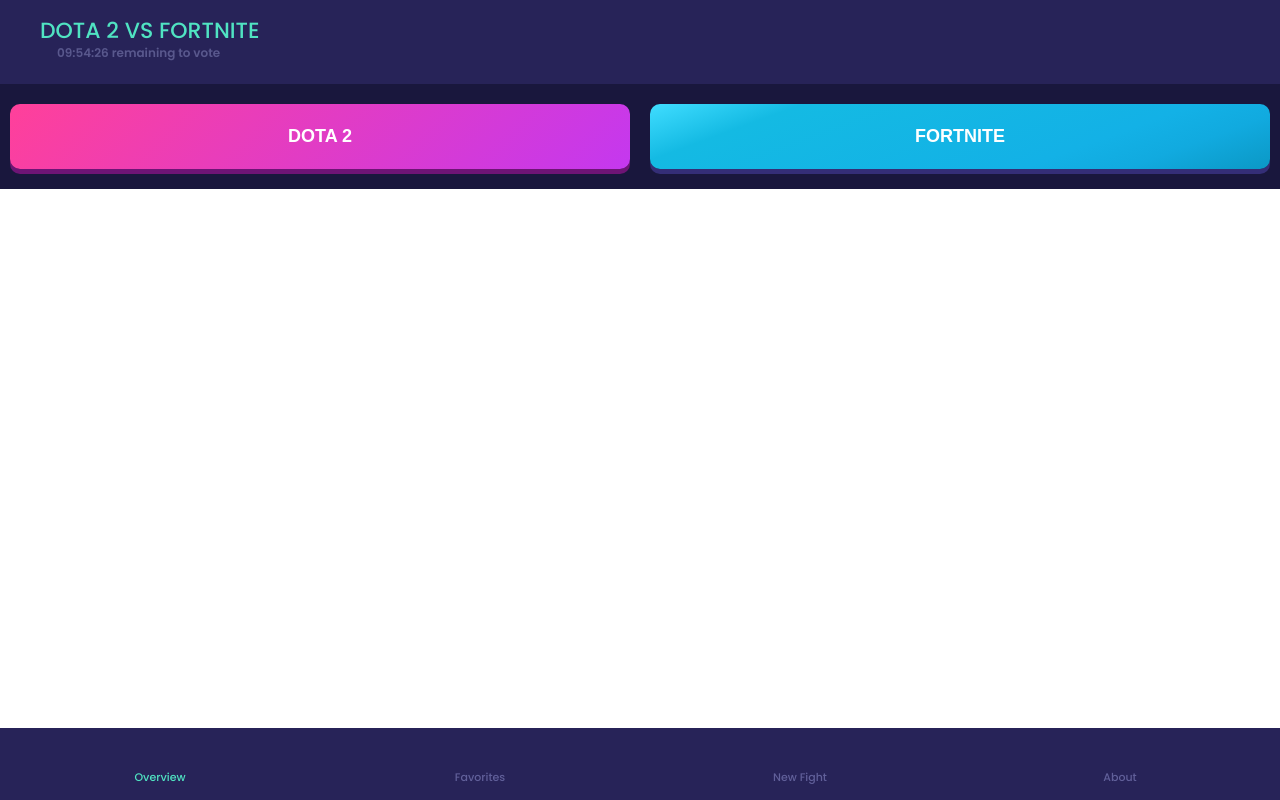
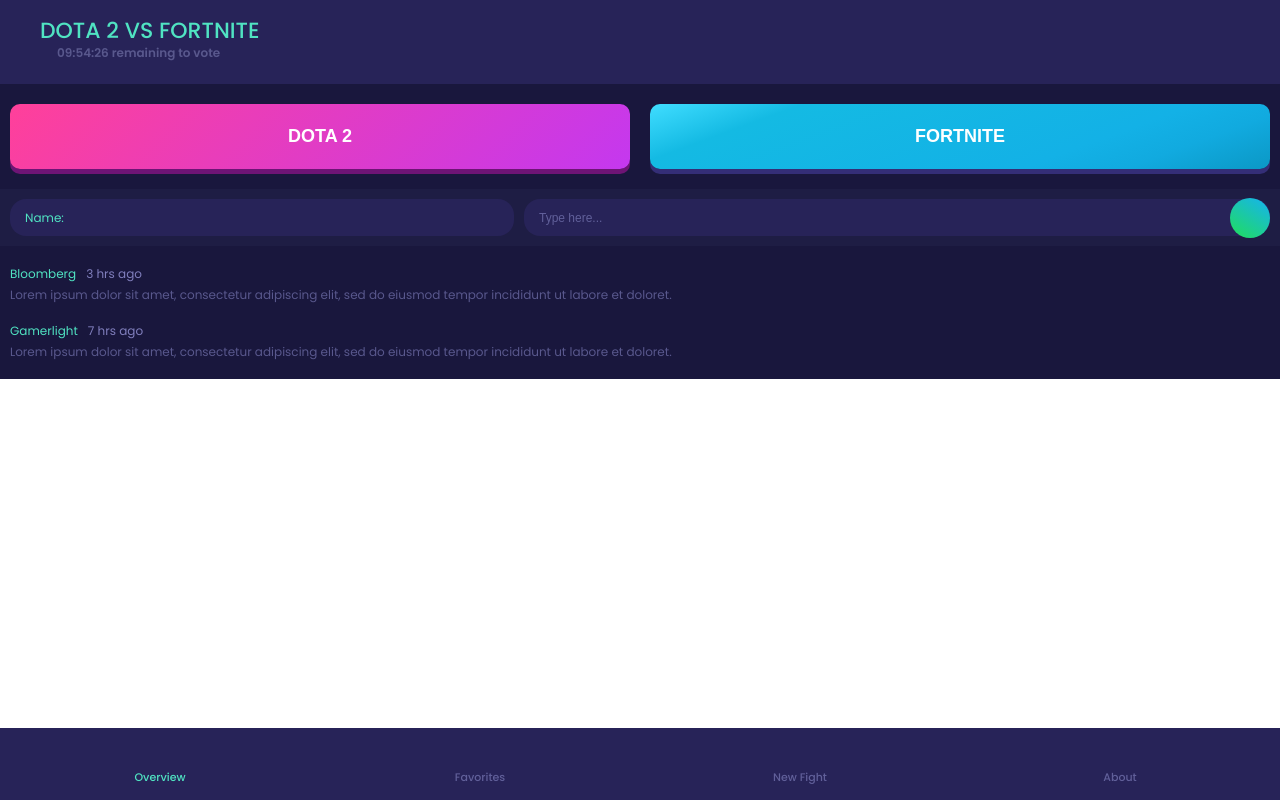
Before and after one commit to nerubisuk/lightfight, a React (Create React App) app: page / in a window 1280 px wide. Built offline with nearby package versions, Linux system fonts and the light colour scheme.

Commit message:
Injects <Comments>

```diff
--- a/src/App.js
+++ b/src/App.js
@@ -3,6 +3,7 @@ import './styles/base.scss';
 import NavBar from './components/NavBar';
 import Header from './components/Header';
 import VoteButtons from './components/VoteButtons';
+import Comments from './components/Comments';
 
 class App extends React.Component {
   render() {
@@ -11,6 +12,7 @@ class App extends React.Component {
         <Header />
         <main>
           <VoteButtons />
+          <Comments />
         </main>
         <NavBar />
       </>
```
